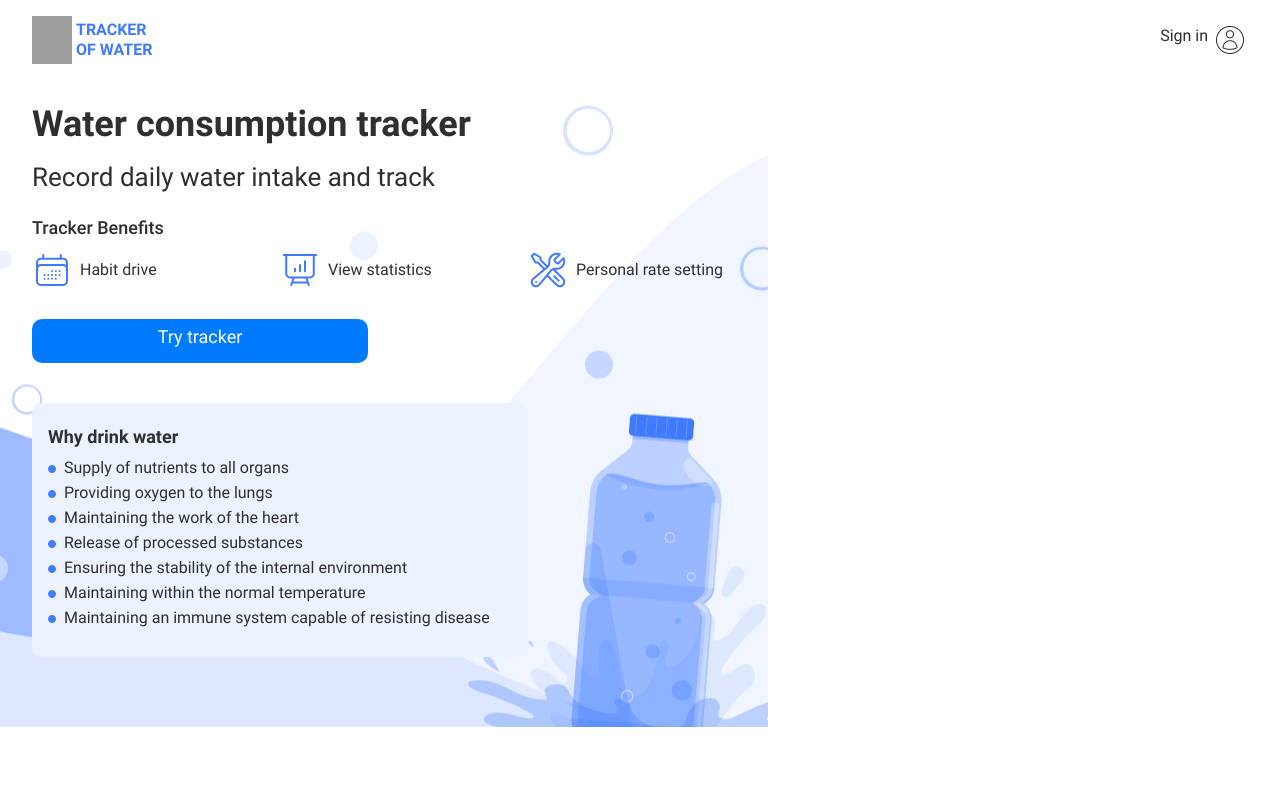
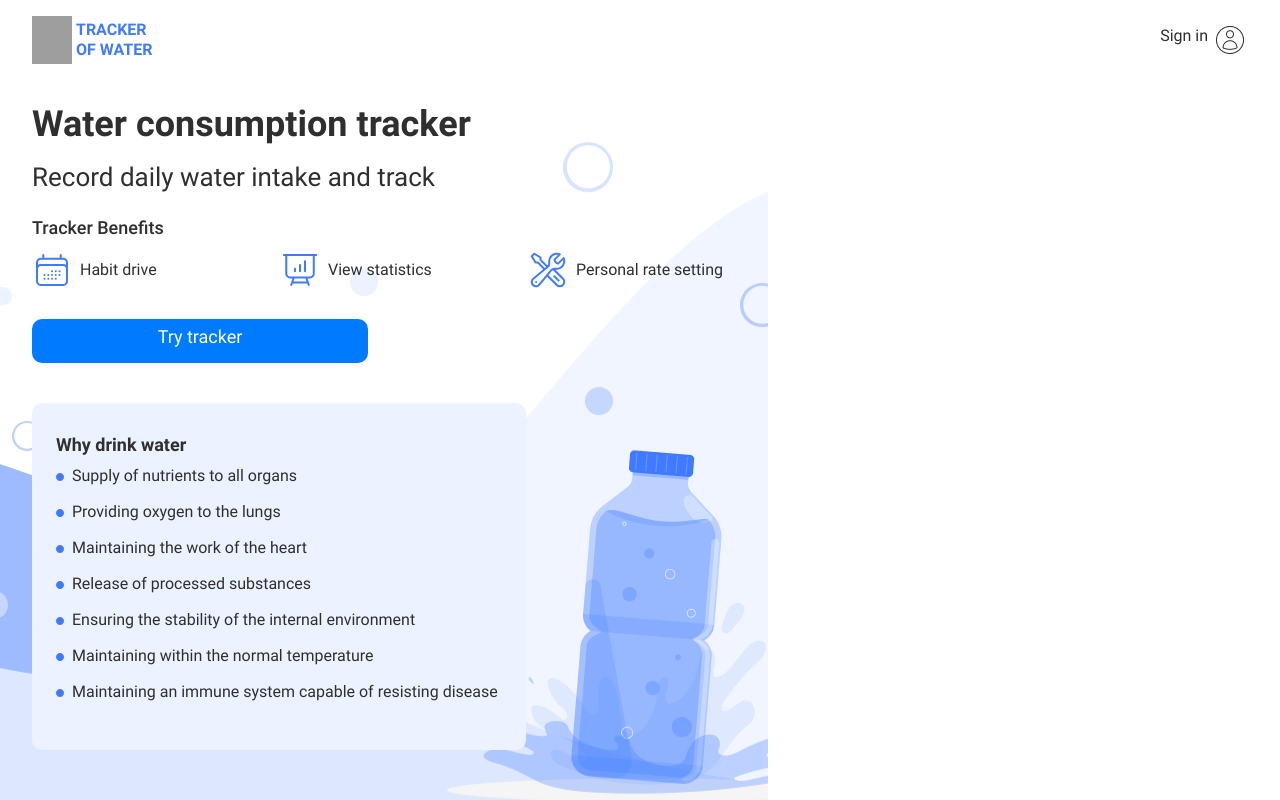
Before and after one commit to Viktoriia3192/project-01, a React (Vite) app: page /project-01/welcome in a window 1280 px wide. Built offline with nearby package versions, Linux system fonts and the light colour scheme; grey boxes are pictures that could not be loaded.

Commit message:
Внесены изменения в WhyDrinkWater.module.css

```diff
--- a/src/components/WelcomePage/WhyDrinkWater.module.css
+++ b/src/components/WelcomePage/WhyDrinkWater.module.css
@@ -2,7 +2,6 @@
   font-family: 'Roboto', sans-serif;
   background-color: #ECF2FF;
   border-radius: 10px;
-  margin-bottom: 20px;
   padding: 24px 16px 24px 16px;
 }
 
@@ -19,7 +18,7 @@
 
 .whyWaterContainerUl li {
   font-size: 16px;
-  margin-bottom: 5px;
+  margin-bottom: 16px;
   position: relative;
 }
 
@@ -36,5 +35,6 @@
     width: 100%;
     width: 494px;
     position: static;
+    padding: 32px 24px 32px 24px;
   }
 }
```
